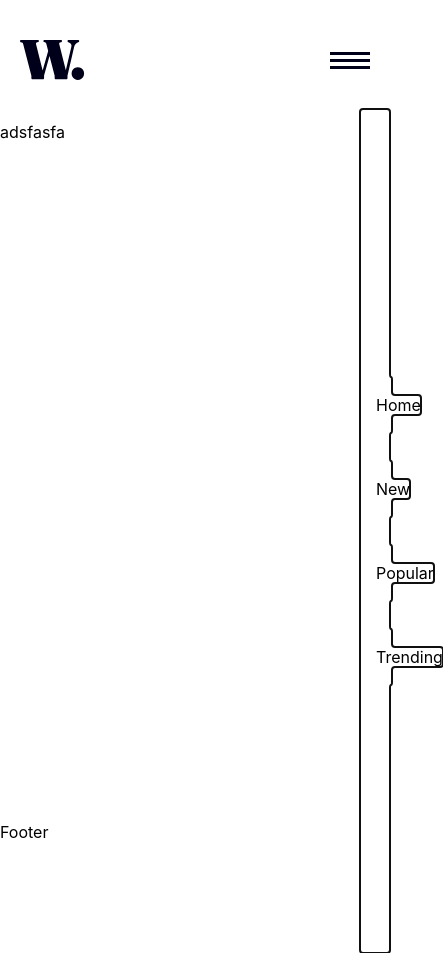
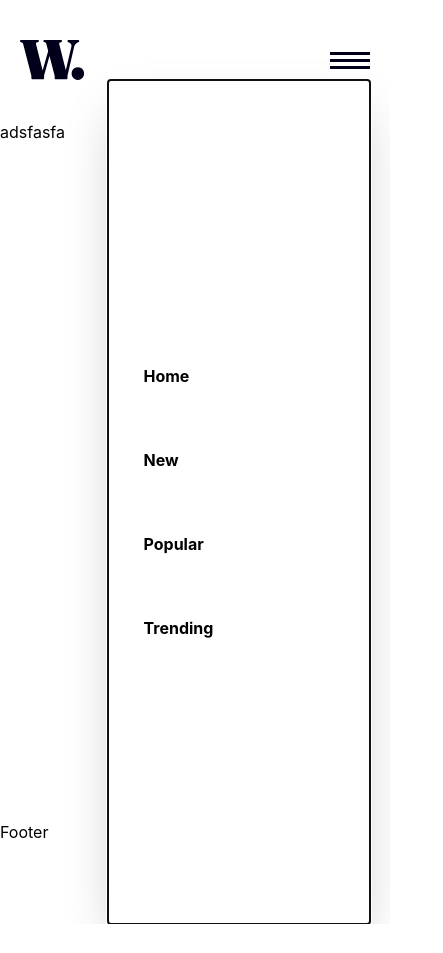
Before and after one commit to alfiancode/news-home-page-FE, a React (Vite) app: page / in a window 390 px wide. Both pictures are taken after a click on the element 350 px from the left and 60 px from the top of the page. Shown: the whole page, 443 px wide, since content can reach past the window. After the commit the page ends 924 px from the top, so only its background shows below. Built offline with nearby package versions, Linux system fonts and the light colour scheme.

Commit message:
Update Navbar.jsx

```diff
--- a/src/Components/Navbar.jsx
+++ b/src/Components/Navbar.jsx
@@ -37,25 +37,22 @@ const Navbar = () => {
           <img src={iconMenu} alt="logo " />
         </Menu.Button>
         <Transition
-          //   as={Fragment}
-          enter="transition ease-out duration-100"
-          enterFrom="transform opacity-0 scale-95"
-          enterTo="transform opacity-100 scale-100"
-          leave="transition ease-in duration-75"
-          leaveFrom="transform opacity-100 scale-100"
-          leaveTo="transform opacity-0 scale-95"
+          enter="transform transition ease-in-out duration-500 "
+          enterFrom="translate-x-full"
+          enterTo="translate-x-50"
+          leave="transform transition ease-in-out duration-500 sm:duration-700"
+          leaveFrom="translate-x-0"
+          leaveTo="translate-x-full"
         >
-          <Menu.Items className="absolute top-10 -right-5  w-3/4  h-screen flex flex-col justify-center ">
-            <div className="flex flex-col space-y-7 ">
-              {" "}
+          <Menu.Items className="absolute top-10 right-0  w-3/4  h-screen flex flex-col justify-center  shadow-2xl space-y-7">
             {links.map((link) => (
               <Menu.Item>
-                  <p className=" hover:bg-[#f15e50] cursor-pointer py-4 px-4 rounded-md">
+                <p className=" hover:bg-[#f15e50] cursor-pointer py-4 px-4 rounded-md font-bold mx-5 ">
                   {link.name}
                 </p>
               </Menu.Item>
             ))}
-            </div>
+            {/* </div> */}
           </Menu.Items>
         </Transition>
       </Menu>
```
Lines whose indentation alone changed are shown as unchanged.
